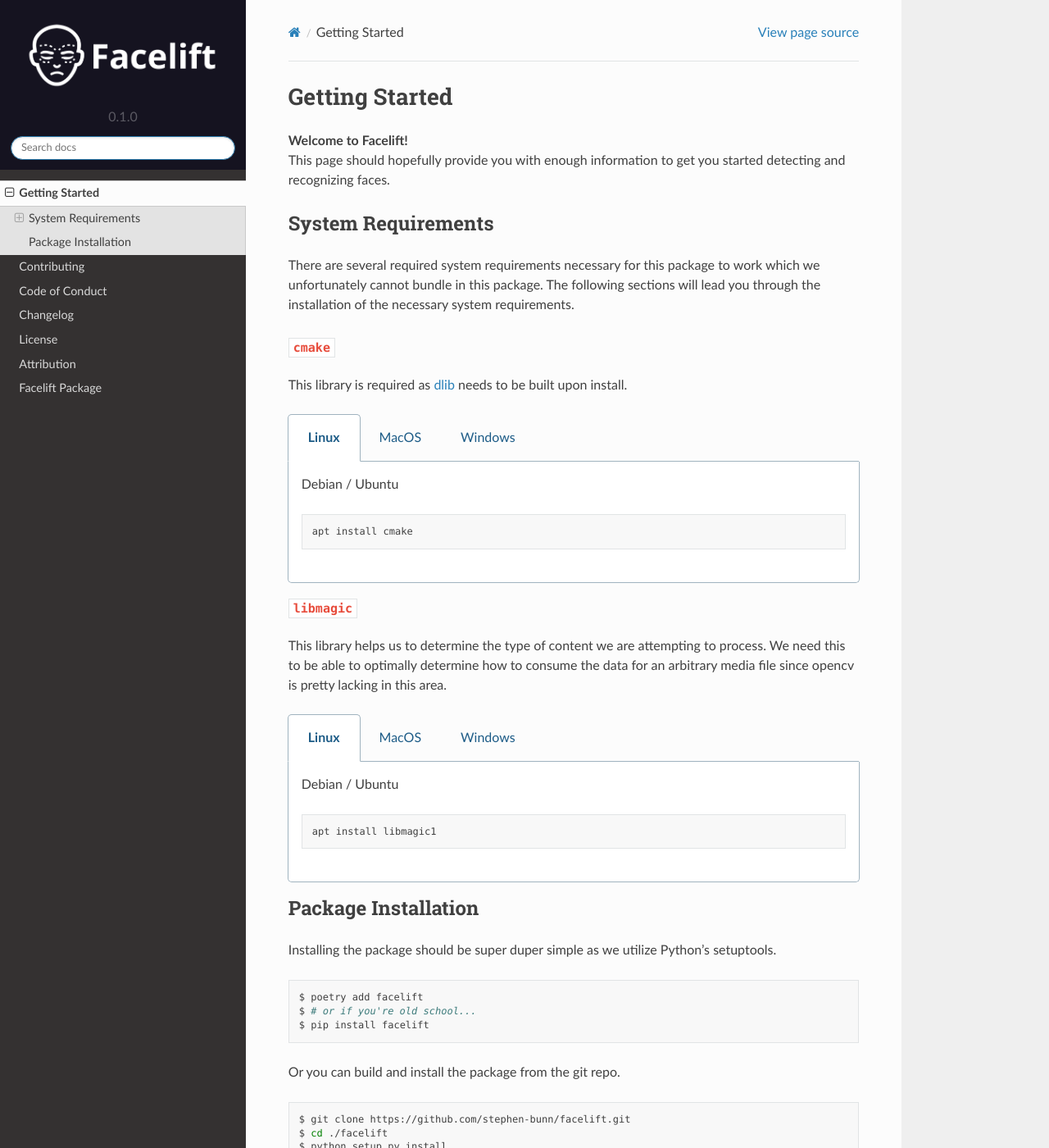
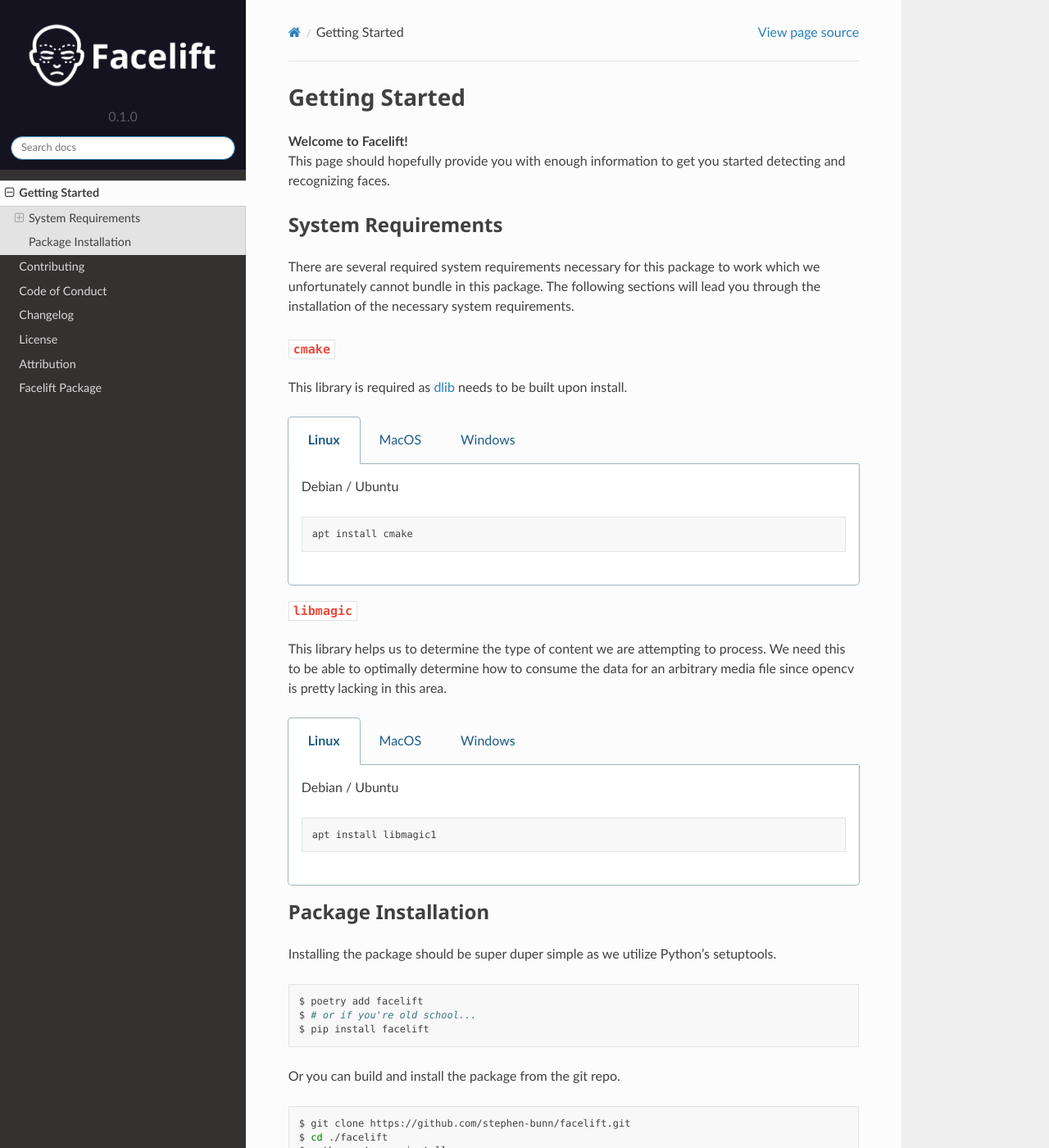
Before and after one commit to stephen-bunn/facelift, a Sphinx documentation site: the page built from docs/source/getting-started.rst, in a window 1280 px wide and 1400 px high. Shown: the whole window at 82% size. Built offline with Sphinx 7.4.7 and the Read the Docs theme 2.0.0, drawn with Linux system fonts in a browser that asks for light colours.

Commit message:
Tweaking documentation styles a bit
Signed-off-by: Stephen Bunn <stephen@bunn.io>

```diff
--- a/docs/source/_static/css/style.css
+++ b/docs/source/_static/css/style.css
@@ -51,3 +51,12 @@
     text-align: center;
   }
 }
+
+.Facelift_Badges {
+  display: flex;
+  flex-wrap: wrap;
+}
+
+.Facelift_Badges a {
+  margin: 0.25rem;
+}
--- a/docs/source/_static/css/tweaks.css
+++ b/docs/source/_static/css/tweaks.css
@@ -1,3 +1,12 @@
+h1,
+h2,
+h3,
+h4,
+h5,
+h6 {
+  font-family: Noto Sans, sans-serif;
+}
+
 .ui.tabular.menu {
   font-size: 16px;
 }
```
